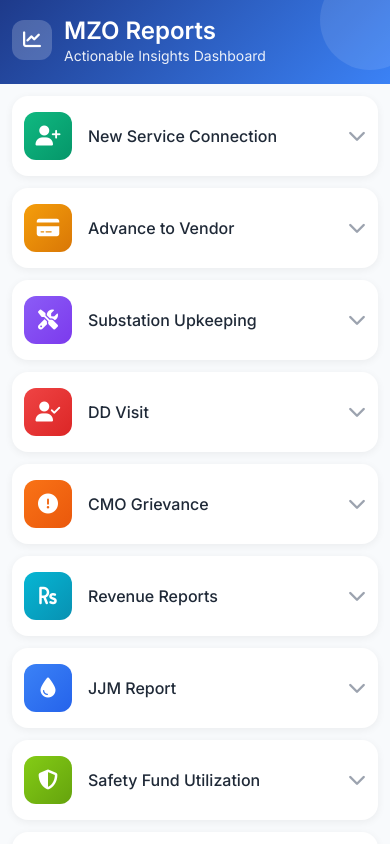
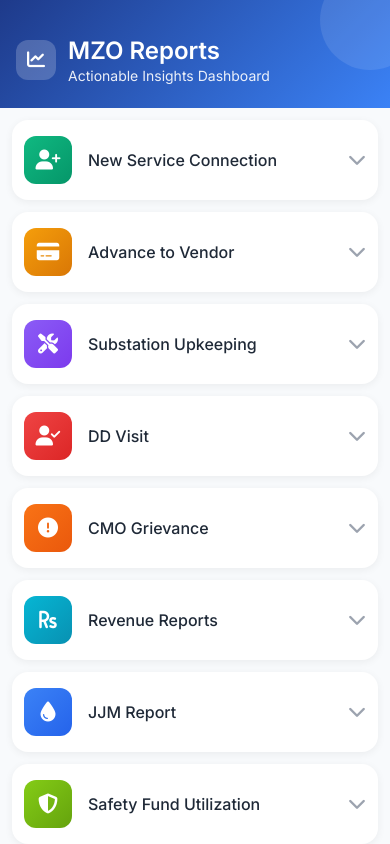
Before and after one commit to UtilityDD/mzo_report, a plain HTML site: page index.html in a window 390 px wide. Drawn offline with Linux system fonts and the light colour scheme.

Commit message:
Update index.html

```diff
--- a/index.html
+++ b/index.html
@@ -370,6 +370,8 @@ html, body {
   #detailPage .header {
     padding-top: 36px !important;
   }
+  .header {
+  padding: 36px 16px 24px !important; /* increased top padding */
 }
 
 
```
